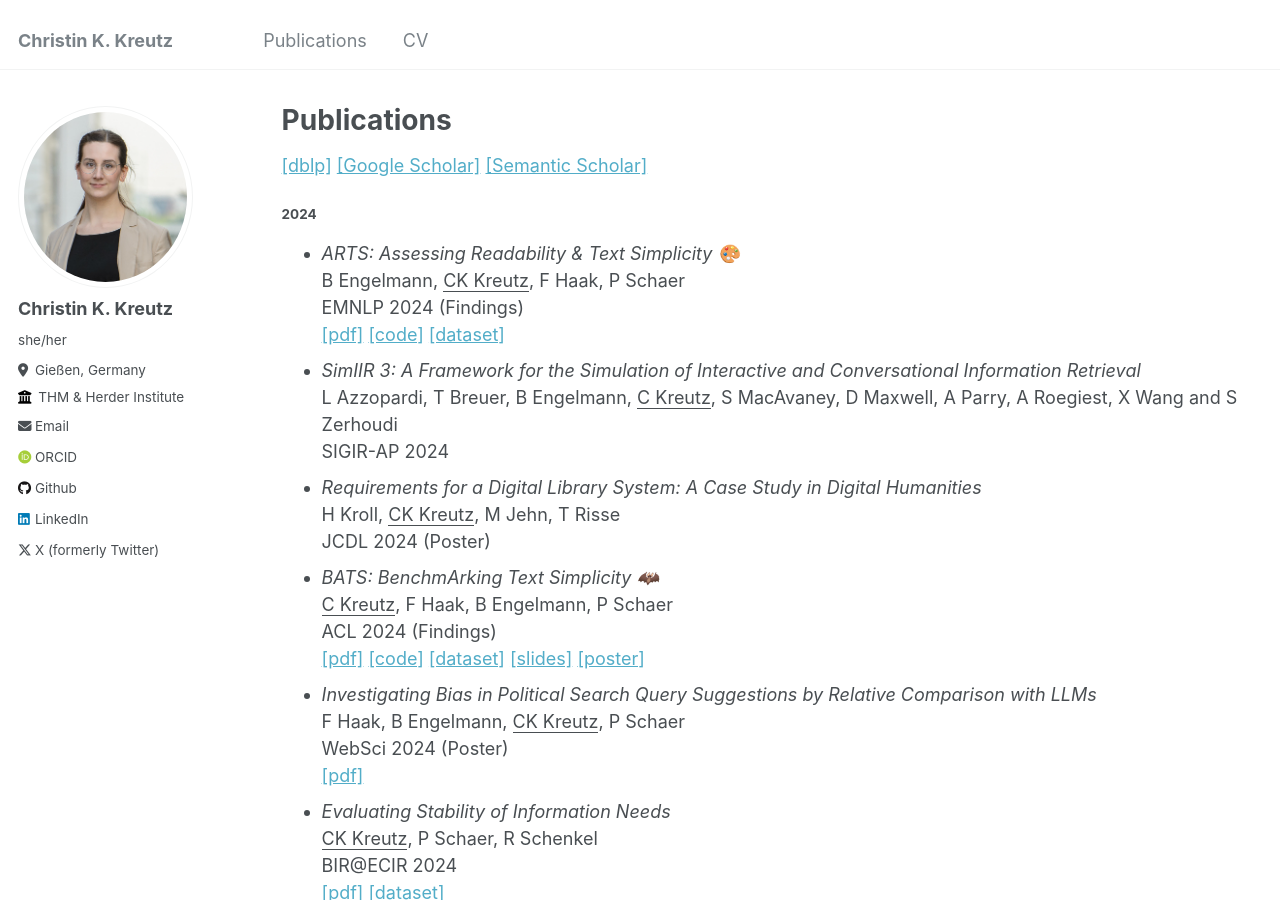
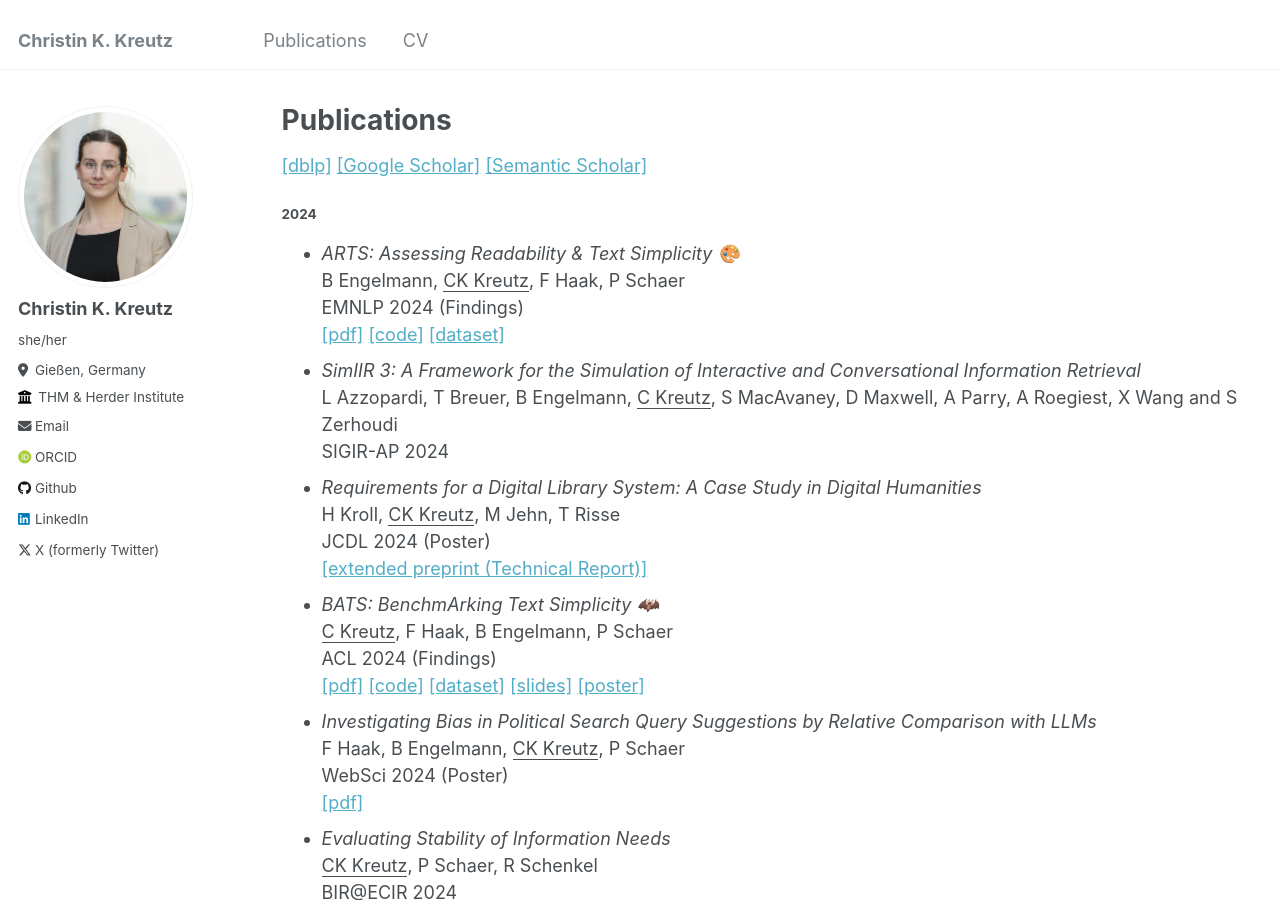
Before and after one commit to kreutzch/kreutzch.github.io, a Jekyll site: the page built from _pages/publications.md, in a window 1280 px wide and 900 px high. Built offline with Jekyll 4.4.1, drawn with Linux system fonts in a browser that asks for light colours; some web fonts are replaced.

Commit message:
Update publications.md

```diff
--- a/_pages/publications.md
+++ b/_pages/publications.md
@@ -18,7 +18,8 @@ L Azzopardi, T Breuer, B Engelmann, <u>C Kreutz</u>, S MacAvaney, D Maxwell, A P
 SIGIR-AP 2024
 - *Requirements for a Digital Library System: A Case Study in Digital Humanities*\\
 H Kroll, <u>CK Kreutz</u>, M Jehn, T Risse\\
-JCDL 2024 (Poster)
+JCDL 2024 (Poster)\\
+[[extended preprint (Technical Report)]](https://arxiv.org/pdf/2410.22358)
 - *BATS: BenchmArking Text Simplicity 🦇*\\
 <u>C Kreutz</u>, F Haak, B Engelmann, P Schaer\\
 ACL 2024 (Findings)\\
```
